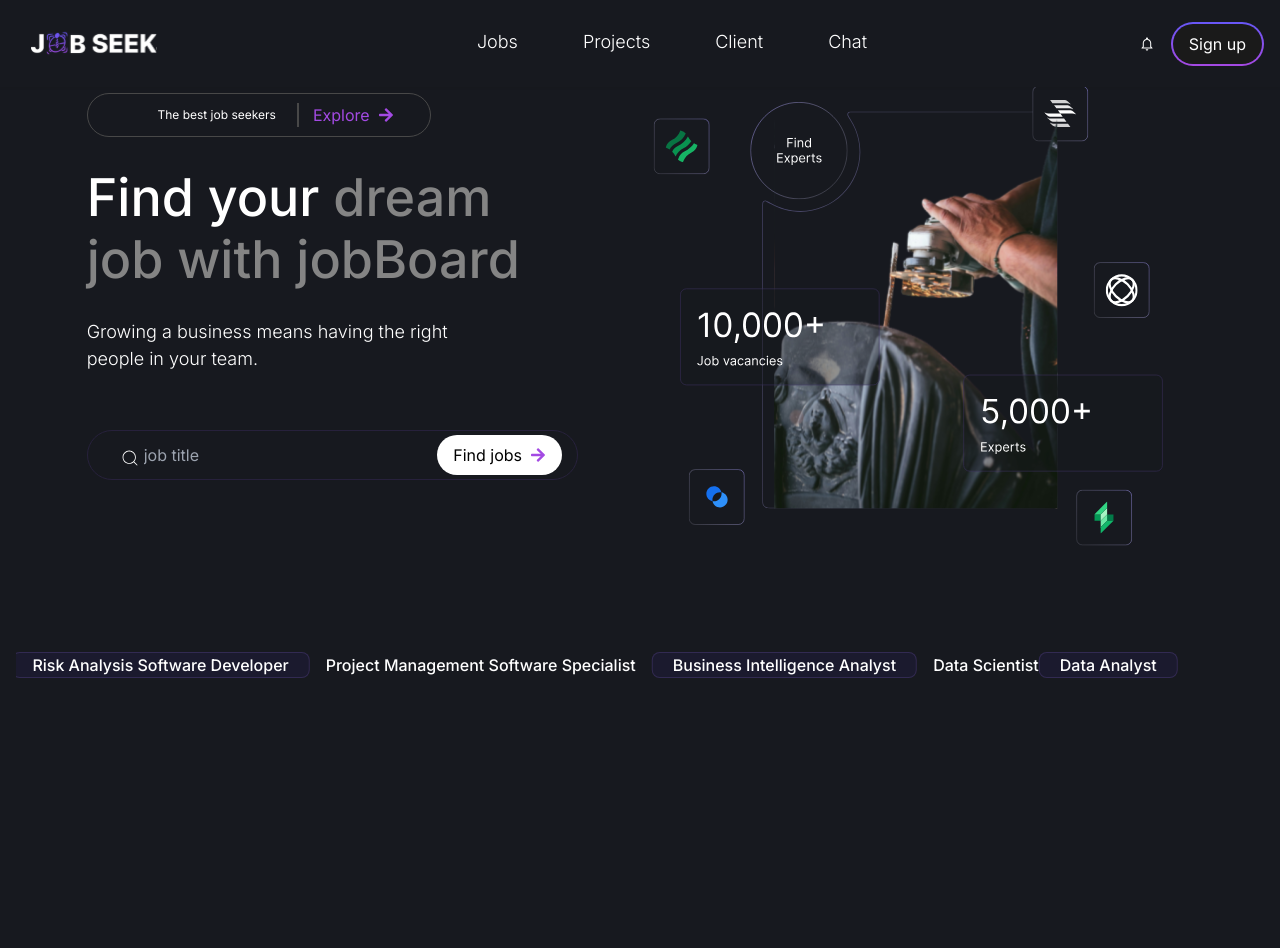
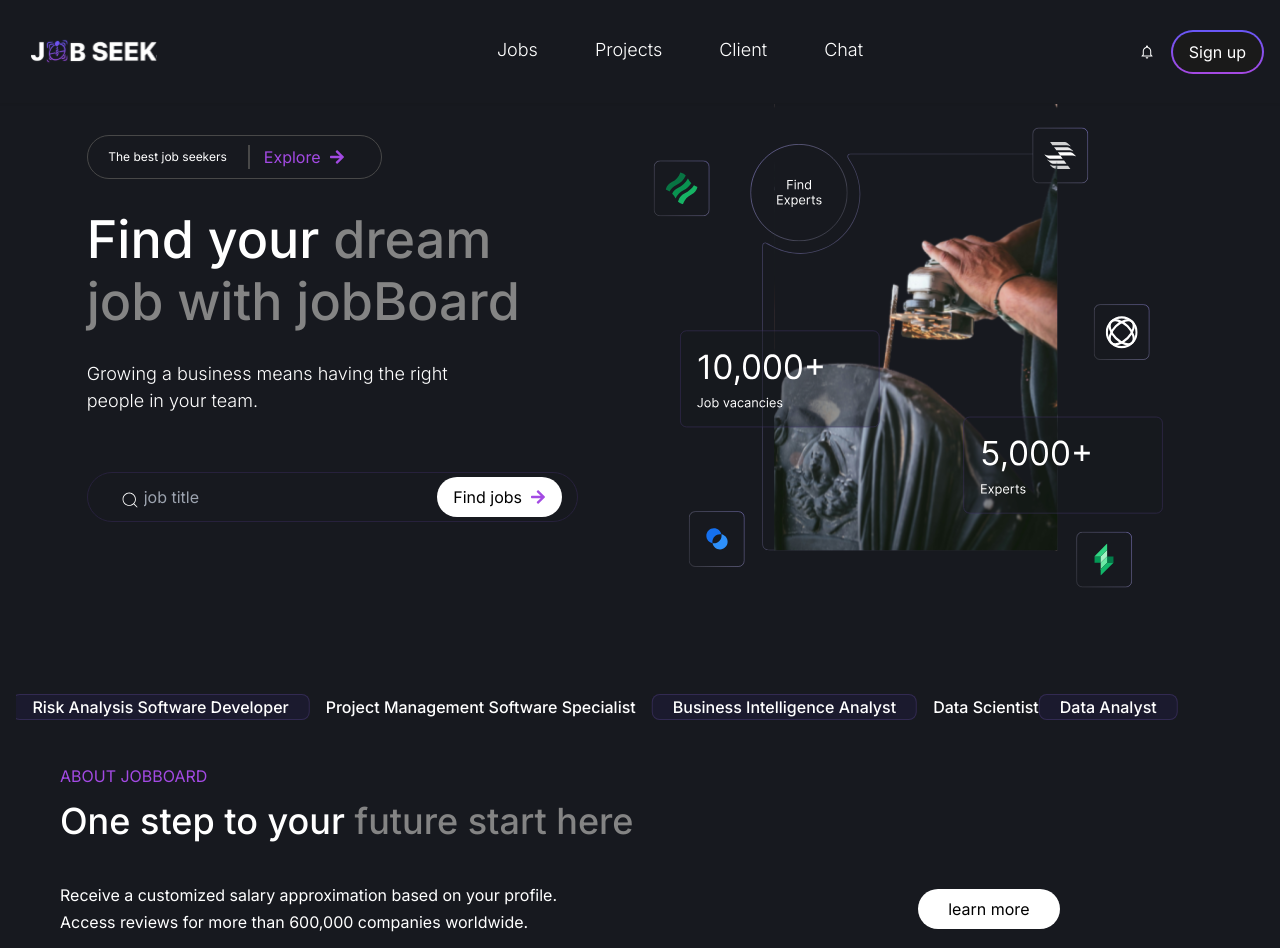
Before and after one commit to Cyrusweb/jobseek, a React (Vite) app: page / in a window 1280 px wide. Before the commit the page ends 800 px from the top, so only its background shows below. Built offline with nearby package versions, Linux system fonts and the light colour scheme.

Commit message:
nav mobile

```diff
--- a/index.html
+++ b/index.html
@@ -2,7 +2,7 @@
 <html lang="en">
   <head>
     <meta charset="UTF-8" />
-    <link rel="icon" type="image/svg+xml" href="/Link.svg" />
+    <link rel="icon" type="image/svg" href="/Link.svg" />
     <meta name="viewport" content="width=device-width, initial-scale=1.0" />
     <title>job seeker</title>
     <link
--- a/src/App.jsx
+++ b/src/App.jsx
@@ -9,6 +9,7 @@ function App() {
       <Nav />
       <Hero />
       <WhatWeDo />
+      <About />
     </>
   );
 }
--- a/src/Components/About.jsx
+++ b/src/Components/About.jsx
@@ -1,7 +1,26 @@
 import React from "react";
 
 function About() {
-  return <div>About</div>;
+  return (
+    <>
+      <main className="md:text-left text-center lg:w-[80%] md:mx-12 p-3 m-auto ">
+        <h1 className="text-[16px] text-[#A34AE3] ">ABOUT JOBBOARD</h1>
+        <p className=" md:mx-0     lg:font-medium lg:leading-[62.4px] md:text-left mt-[30px] md:mt-[2px]  text-[#FFFFFF] text-[29px] font-medium leading-[39.2px] md:text-[36px] text-center">
+          One step to your{" "}
+          <span className="text-[#848484]"> future start here </span>
+        </p>
+        <div className="mx-[20px]vmd:mx-0 md:flex items-center mt-[29px] font-[400] justify-between">
+          <p className="text-[18px] text-white leading-[27px] md:text-[16px] md:w-[80%] lg:w-[50%]">
+            Receive a customized salary approximation based on your profile.
+            Access reviews for more than 600,000 companies worldwide.
+          </p>
+          <button className="bg-white w-[142.36px] rounded-full px-2 mt-12 md:mt-0 py-2  text-[16px]">
+            learn more
+          </button>
+        </div>
+      </main>
+    </>
+  );
 }
 
 export default About;
--- a/src/Components/Hero.jsx
+++ b/src/Components/Hero.jsx
@@ -5,7 +5,7 @@ import banner from "../assets/banner (1).svg";
 function Hero() {
   return (
     <>
-      <main className="mt-[20px] px-4">
+      <main className="md:mt-[90px] px-4">
         <article className=" md:flex md:mt-[3rem] mt-[3rem] justify-around md:m-[3rem] flex-row-reverse">
           <img
             src={banner}
@@ -13,7 +13,7 @@ function Hero() {
             className="w-[330px] mt-[14px] md:w-[350px] lg:w-[569.89px] px-[30px] pt-[-6px]"
           />
           <section className="">
-            <div className="border-[1px] md:w-[70%]  pr-9   mt-[45.3px]   justify-center border-[#484848]  items-center rounded-full  flex">
+            <div className="border-[1px] lg:w-[60%]  pr-9   mt-[45.3px]   justify-center border-[#484848]  items-center rounded-full  flex">
               <article className="text-white  m-auto text-[12px] mr-[21px] py-[11px]  font-[400] leading-[19.2px]">
                 The best job seekers
               </article>
--- a/src/Components/Nav.jsx
+++ b/src/Components/Nav.jsx
@@ -29,13 +29,13 @@ function Nav() {
                 <li className=" md:mt-0 mt-4 border-[1px] cool w-[80%] rounded-full pl-4 pr-4 pt-2 pb-2  md:w-auto  m-auto text-center">
                   Jobs
                 </li>
-                <li className=" md:mt-0  pl-4 pr-4 pt-2 pb-2  border-[1px] cool  px-4 w-[80%] md:w-auto m-auto rounded-full text-center">
+                <li className=" md:mt-0  pl-4 pr-4 pt-2 pb-2  border-[1px] cool  w-[80%] md:w-auto m-auto rounded-full text-center">
                   Projects
                 </li>
-                <li className=" md:mt-0   border-[1px] cool pl-4 pr-4 pt-2 pb-2   w-[80%] md:w-auto   m-auto px-4 rounded-full text-center">
+                <li className=" md:mt-0   border-[1px] cool pl-4 pr-4 pt-2 pb-2   w-[80%] md:w-auto   m-auto  rounded-full text-center">
                   Client
                 </li>
-                <li className=" md:mt-0  cool     border-pl-4 pl-4 pr-4 pt-2 pb-2 pb-2gray-400 w-[80%] md:w-auto   m-auto  px-4 rounded-full text-center">
+                <li className=" md:mt-0  cool     border-pl-4 md:pl-4 mdpr-4 pt-2 pb-2 pb-2gray-400 w-[80%] md:w-auto   m-auto rounded-full text-center">
                   Chat
                 </li>
                 <li className=" md:mt-0 md:hidden bg-[#904EE9]  md:pl-0 md:pr-0   border-pl-4 pl-4 pr-4 pt-2 pb-2 pb-2gray-400 w-[80%] md:w-auto   m-auto   rounded-full text-center">
--- a/src/Components/WhatWeDo.jsx
+++ b/src/Components/WhatWeDo.jsx
@@ -37,6 +37,11 @@ function WhatWeDo() {
               <li>Supply Chain Management Software Analyst</li>
             </ul>
           </div>
+          <div className=" md:hidden flex justify-center mt-8">
+            <button className="bg-white w-[142.36px] rounded-full px-2 py-2 text-[16px]">
+              View all
+            </button>
+          </div>
         </article>
       </main>
     </>
--- a/src/index.css
+++ b/src/index.css
@@ -114,7 +114,7 @@ body {
     background: transparent;
     border-radius: 0px;
     border: none;
-    padding: 0px 20px;
+    /* padding: 0px 20px; */
   }
 
   ::-webkit-scrollbar {
```
